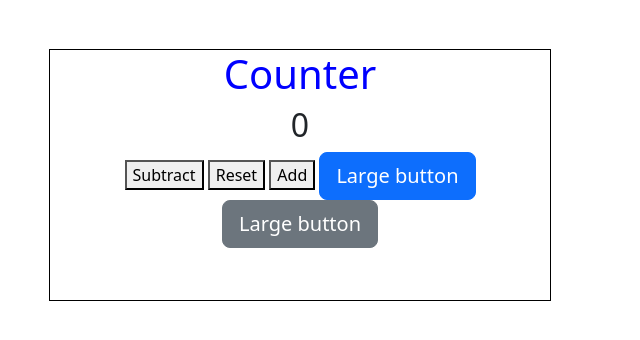
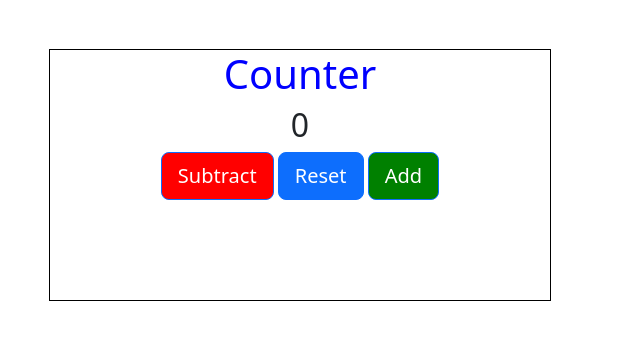
Before and after one commit to showboat051/simpleCounter23, a plain HTML site: page index.html in a window 1280 px wide. Shown: the whole page, without its empty margins (0-640 px from the left). Drawn offline with nearby package versions, Linux system fonts and the light colour scheme.

Commit message:
added color to buttons

```diff
--- a/index.html
+++ b/index.html
@@ -14,14 +14,13 @@
         <h2 id="numCounter"> 0 </h2>
         <div id="buttonRow">
 
-            <button id="subtractButton">Subtract</button>
-            <button id="resetButton">Reset</button>
-            <button id="addButton">Add</button>
+            <button type="button" class="btn btn-primary btn-lg" id="subtractButton">Subtract</button>
+            <button type="button" class="btn btn-primary btn-lg" id="resetButton">Reset</button>
+            <button type="button" class="btn btn-primary btn-lg"id="addButton">Add</button>
 
-            <button type="button" class="btn btn-primary btn-lg">Large button</button>
-<button type="button" class="btn btn-secondary btn-lg">Large button</button>
         </div>
     </div>
+
     <script src="script.js"></script>
 </body>
 </html>
--- a/style.css
+++ b/style.css
@@ -17,3 +17,13 @@
 #buttonRow{
     text-align: center;
 }
+
+#subtractButton{
+    background-color: red;
+    outline: red;
+}
+
+#addButton{
+    background-color: green;
+    outline: green;
+}
```
